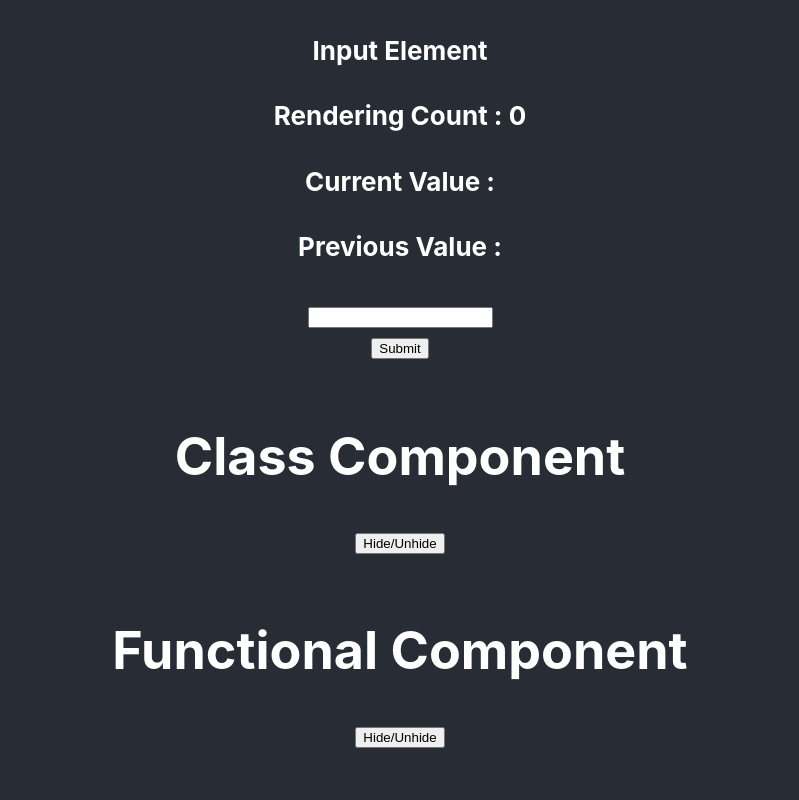
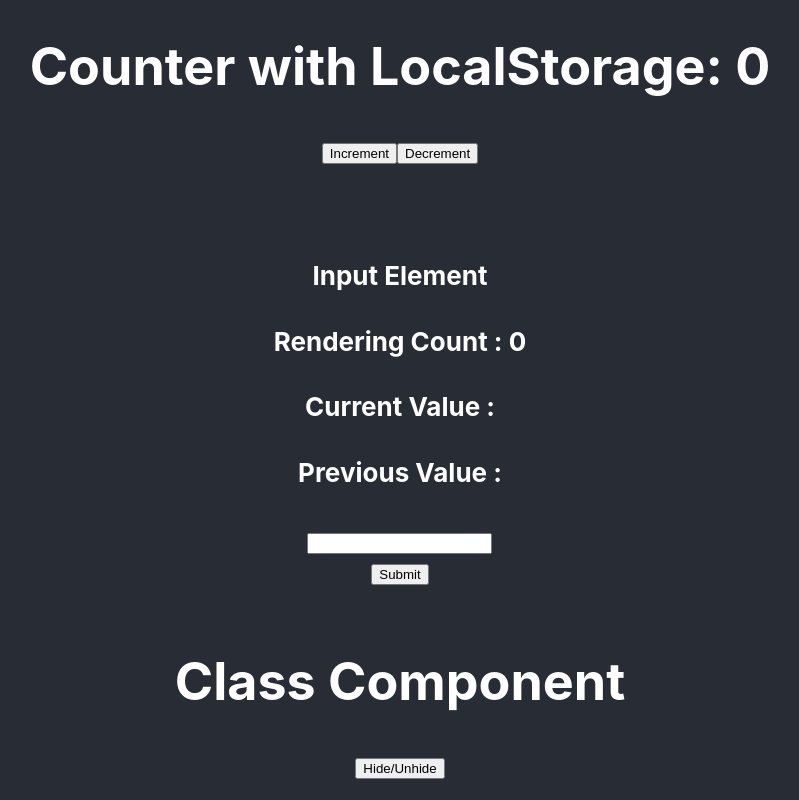
Before and after one commit to faisalshehzaddev/react-training, a React (Create React App) app: page / in a window 1280 px wide. Shown: the top 800 px of the page, without its empty margins (240-1039 px from the left). Built offline with nearby package versions, Linux system fonts and the light colour scheme.

Commit message:
custom hook example

```diff
--- a/src/App.js
+++ b/src/App.js
@@ -10,7 +10,7 @@ import MemoCounter from "./components/FunctionalComponents/Memoization/Value/Mem
 import ExpensiveFunctionCounter from "./components/FunctionalComponents/Memoization/Function/ExpensiveFunctionCounter";
 import { useState } from "react";
 import InputComponent from "./components/FunctionalComponents/useRef/InputComponent";
-
+import CounterWithLocalStorage from "./components/FunctionalComponents/CustomHooks/CounterWithLocalStorage";
 function App() {
   const [showClassCounter, setShowClassCounter] = useState(false);
   const [showFunctionalCounter, setFunctionalCounter] = useState(false);
@@ -18,6 +18,9 @@ function App() {
     <div className="App">
       <header className="App-header">
         <div>
+          <CounterWithLocalStorage />
+          <br />
+          <br />
           <InputComponent />
           <br />
           <h1>Class Component</h1>
--- /dev/null
+++ b/src/components/FunctionalComponents/CustomHooks/CounterWithLocalStorage.jsx
@@ -0,0 +1,24 @@
+import React from 'react';
+import useLocalStorage from './useLocalStorage';
+
+function CounterWithLocalStorage() {
+  const [counter, setCounter] = useLocalStorage('counter', 0);
+
+  const increment = () => {
+    setCounter(counter + 1);
+  };
+
+  const decrement = () => {
+    setCounter(counter - 1);
+  };
+
+  return (
+    <div>
+      <h1>Counter with LocalStorage: {counter}</h1>
+      <button onClick={increment}>Increment</button>
+      <button onClick={decrement}>Decrement</button>
+    </div>
+  );
+}
+
+export default CounterWithLocalStorage;
--- /dev/null
+++ b/src/components/FunctionalComponents/CustomHooks/useLocalStorage.jsx
@@ -0,0 +1,14 @@
+import { useState } from "react";
+export default function useLocalStorage(key, value) {
+  const storeKey = localStorage.getItem(key);
+  const initialValue = storeKey ? JSON.parse(storeKey) : value;
+
+  const [state, setState] = useState(initialValue);
+
+  const setStoredValue = (newValue) => {
+    setState(newValue)
+    localStorage.setItem(key, JSON.stringify(newValue));
+
+  };
+  return [state, setStoredValue];;
+}
```
